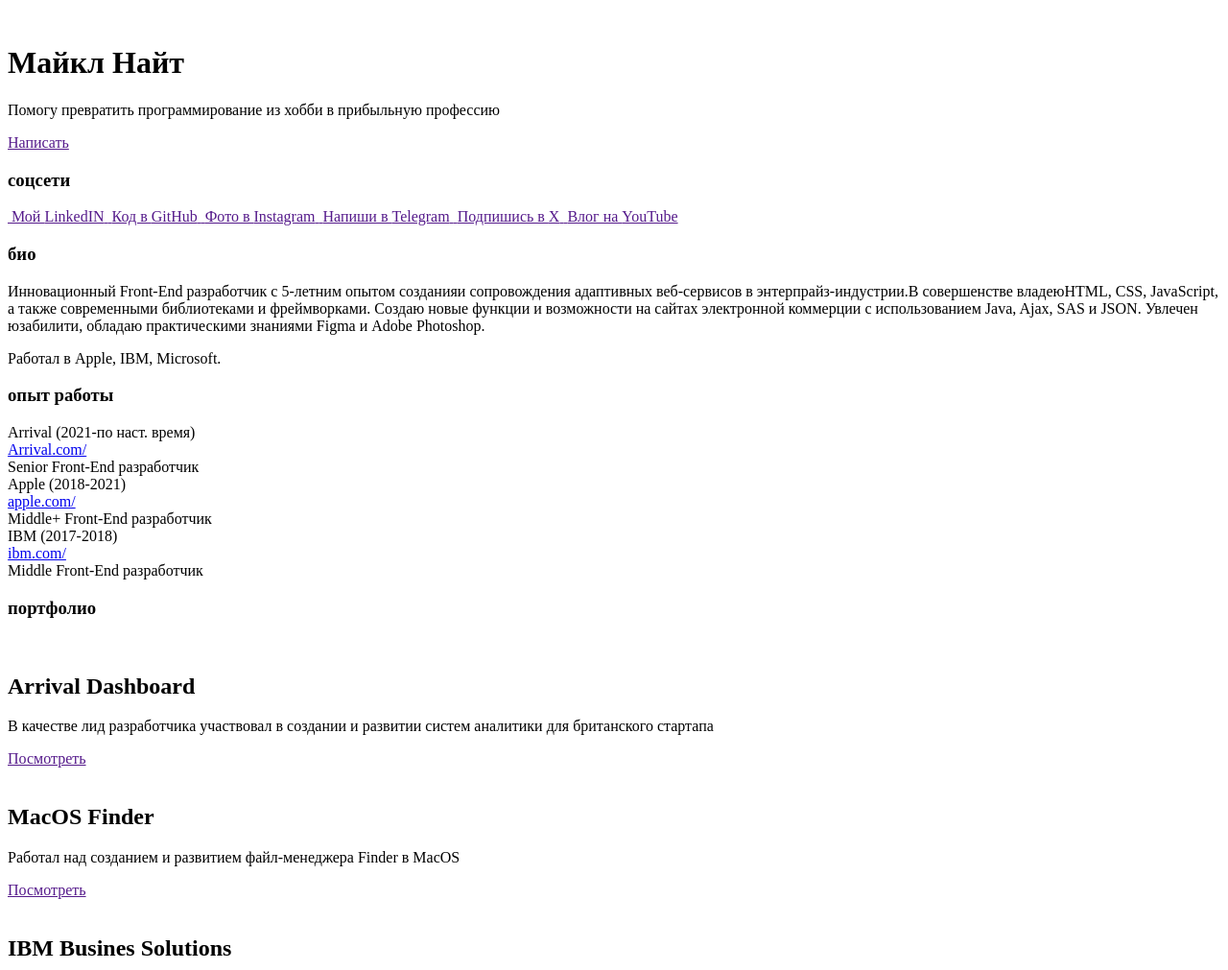
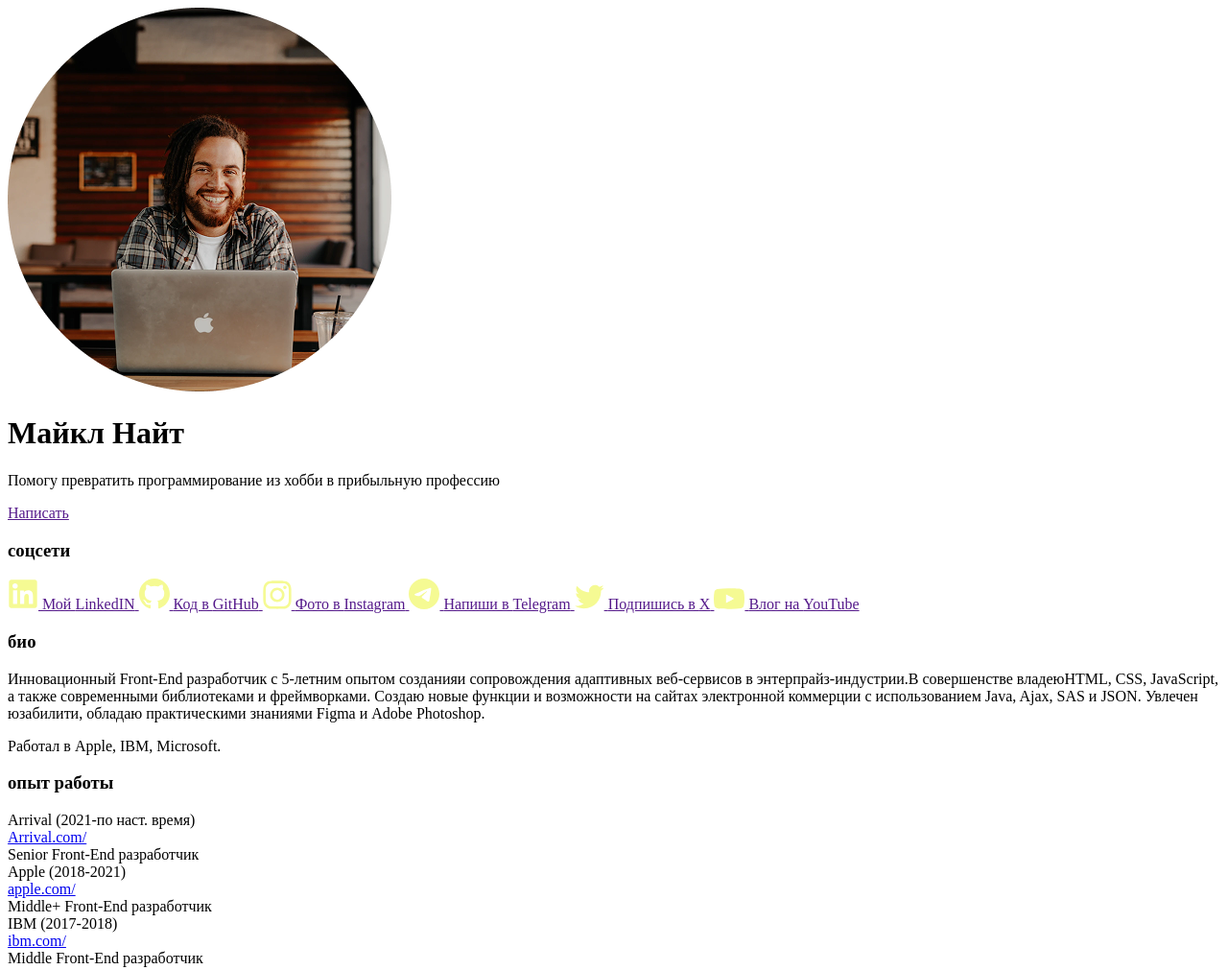
Before and after one commit to Rustem4eg/study, a plain HTML site: page FRONTEND_module_3/les_3_itogovaya/index.html in a window 1280 px wide. Shown: the top 1011 px of the page at 96% size. Drawn offline with Linux system fonts and the light colour scheme.

Commit message:
Добавлено решение итогового урока  модуля 3 FRONTEND

```diff
--- a/FRONTEND_module_3/les_3_itogovaya/index.html
+++ b/FRONTEND_module_3/les_3_itogovaya/index.html
@@ -10,7 +10,7 @@
     <div class="container">
         <div class="about-me">
             <div class="photo">
-                <img src="" alt="">
+                <img src="./images/Avatar.png" alt="My photo">
             </div>
             <div class="short-description">
                 <h1 class="my-name">Майкл Найт</h1>
@@ -26,27 +26,27 @@
             <h3>соцсети</h3>
             <div class="social-links">
                 <a href="" class="social-link">
-                    <img src="" alt="" class="social-icon">
+                    <img src="./icons/LinkedIN.svg" alt="LinkedIN" class="social-icon">
                     <span class="social-name">Мой <span class="bold">LinkedIN</span></span>
                 </a>
                 <a href="" class="social-link">
-                    <img src="" alt="" class="social-icon">
+                    <img src="./icons/GitHub.svg" alt="GitHub" class="social-icon">
                     <span class="social-name">Код в <span class="bold">GitHub</span></span>
                 </a>
                 <a href="" class="social-link">
-                    <img src="" alt="" class="social-icon">
+                    <img src="./icons/Insagram.svg" alt="Instagram" class="social-icon">
                     <span class="social-name">Фото в <span class="bold">Instagram</span></span>
                 </a>
                 <a href="" class="social-link">
-                    <img src="" alt="" class="social-icon">
+                    <img src="./icons/Telegram.svg" alt="Telegram" class="social-icon">
                     <span class="social-name">Напиши в <span class="bold">Telegram</span></span>
                 </a>
                 <a href="" class="social-link">
-                    <img src="" alt="" class="social-icon">
+                    <img src="./icons/X.svg" alt="X" class="social-icon">
                     <span class="social-name">Подпишись в <span class="bold">X</span></span>
                 </a>
                 <a href="" class="social-link">
-                    <img src="" alt="" class="social-icon">
+                    <img src="./icons/YouTube.svg" alt="YouTube" class="social-icon">
                     <span class="social-name">Влог на <span class="bold">YouTube</span></span>
                 </a>
             </div>
@@ -115,7 +115,7 @@
                 <div class="items">
                     <div class="item">
                         <div class="progect-photo">
-                            <img src="" alt="">
+                            <img src="./images/Arival.svg" alt="">
                         </div>
                         <div class="project">
                             <h2 class="project-name">Arrival Dashboard</h2>
@@ -130,7 +130,7 @@
                     </div>
                     <div class="item">
                         <div class="progect-photo">
-                            <img src="" alt="">
+                            <img src="./images/MacOS.svg" alt="">
                         </div>
                         <div class="project">
                             <h2 class="project-name">MacOS Finder</h2>
@@ -144,7 +144,7 @@
                     </div>
                     <div class="item">
                         <div class="progect-photo">
-                            <img src="" alt="">
+                            <img src="./images/IBM.svg" alt="">
                         </div>
                         <div class="project">
                             <h2 class="project-name">IBM Busines Solutions</h2>
```
Also changed, not shown: FRONTEND_module_3/les_3_itogovaya/icons/GitHub.svg (added), FRONTEND_module_3/les_3_itogovaya/icons/Insagram.svg (added), FRONTEND_module_3/les_3_itogovaya/icons/LinkedIN.svg (added), FRONTEND_module_3/les_3_itogovaya/icons/Telegram.svg (added), FRONTEND_module_3/les_3_itogovaya/icons/X.svg (added), FRONTEND_module_3/les_3_itogovaya/icons/YouTube.svg (added), FRONTEND_module_3/les_3_itogovaya/images/Arival.svg (added), FRONTEND_module_3/les_3_itogovaya/images/Avatar.png (added), FRONTEND_module_3/les_3_itogovaya/images/IBM.svg (added), FRONTEND_module_3/les_3_itogovaya/images/MacOS.svg (added).
